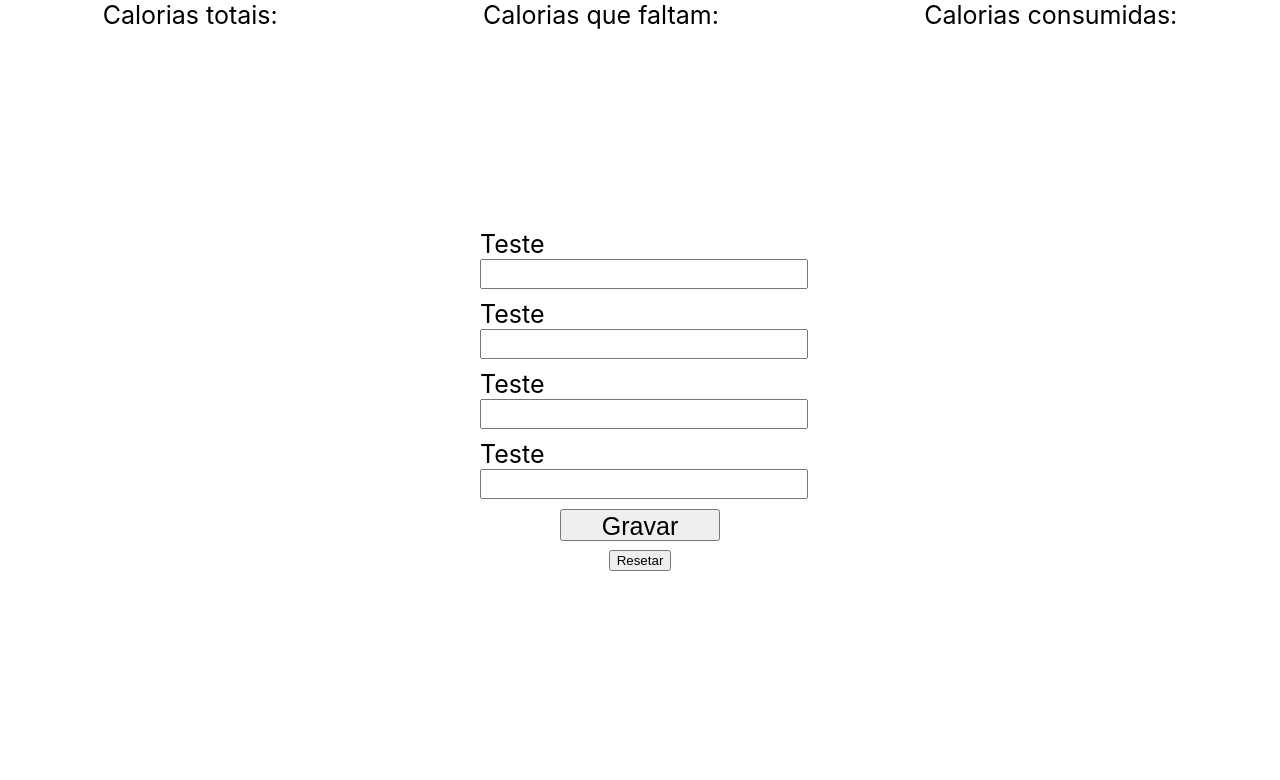
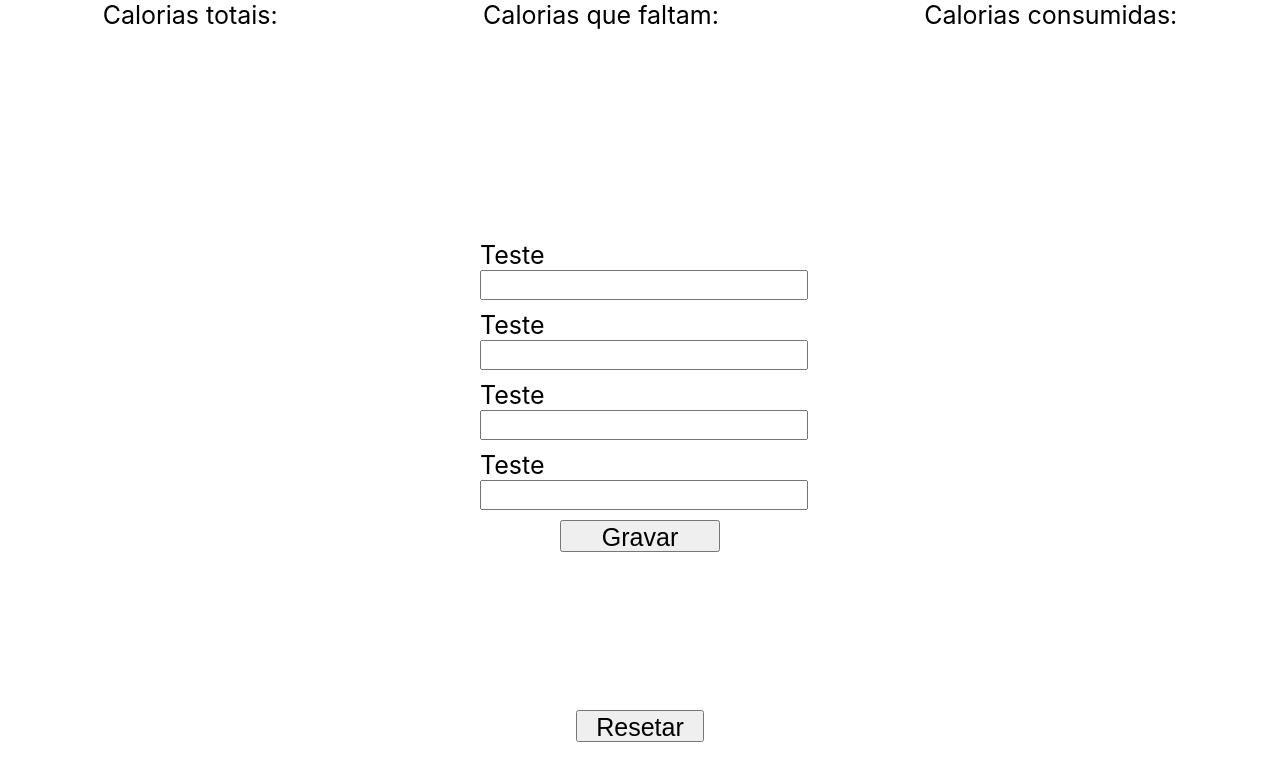
Before and after one commit to vitorvieirah/gerenciador-emagrecimento, a React (Create React App) app in the folder gerenciador-emagrecimento/: page / in a window 1280 px wide. Shown: the top 780 px of the page. Built offline with nearby package versions, Linux system fonts and the light colour scheme.

Commit message:
Finalizando o footer, começando o desenvolvimento das listas laterais

```diff
--- a/gerenciador-emagrecimento/src/componentes/Footer/Footer.css
+++ b/gerenciador-emagrecimento/src/componentes/Footer/Footer.css
@@ -1,3 +1,15 @@
 .footer {
+    bottom: 0;
+    position: fixed;
+    padding: 10px;
+    width: 100%;
+    display: flex;
+    justify-content: center;
+    height: 10%;
+}
 
+.footer button {
+    width: 10%;
+    height: 40%;
+    font-size: 25px;
 }
```
Also changed, not shown: gerenciador-emagrecimento/src/componentes/Navegacao/index.js (added, +20 -0 lines), gerenciador-emagrecimento/src/componentes/Navegacao/Navegacao.css (added).
